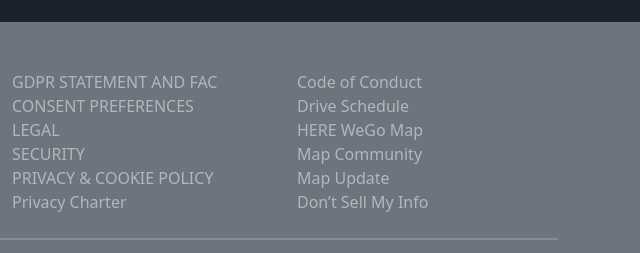
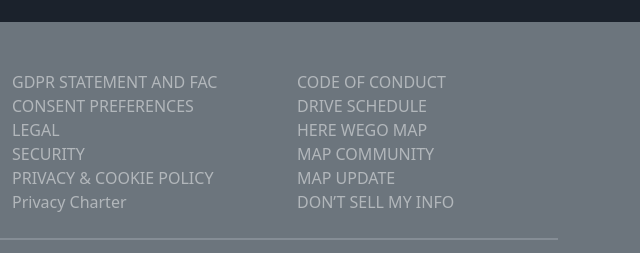
Before and after one commit to khan-91/here, a plain HTML site: page index.html in a window 1280 px wide. Shown: the part 4008-4261 px from the top of the page, 640-1280 px from the left. Drawn offline with nearby package versions, Linux system fonts and the light colour scheme.

Commit message:
small change

```diff
--- a/index.html
+++ b/index.html
@@ -402,7 +402,7 @@
             </ul>
           </div>
           <div class="col-12 col-md-3">
-            <ul class="list-unstyled">
+            <ul class="list-unstyled text-uppercase">
               <li><a href="#">Code of Conduct</a></li>
               <li><a href="#">Drive Schedule</a></li>
               <li><a href="#">HERE WeGo Map</a></li>
```
